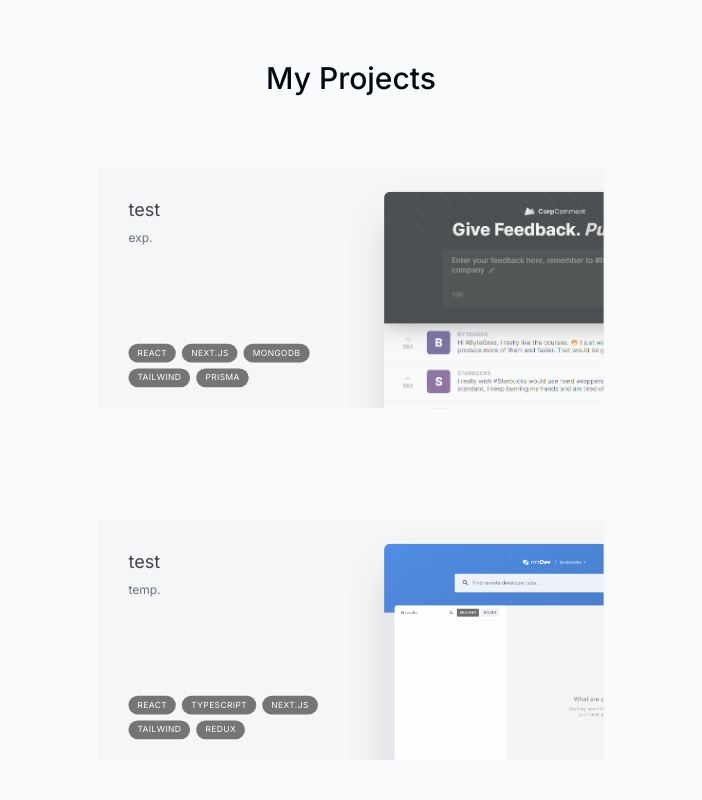
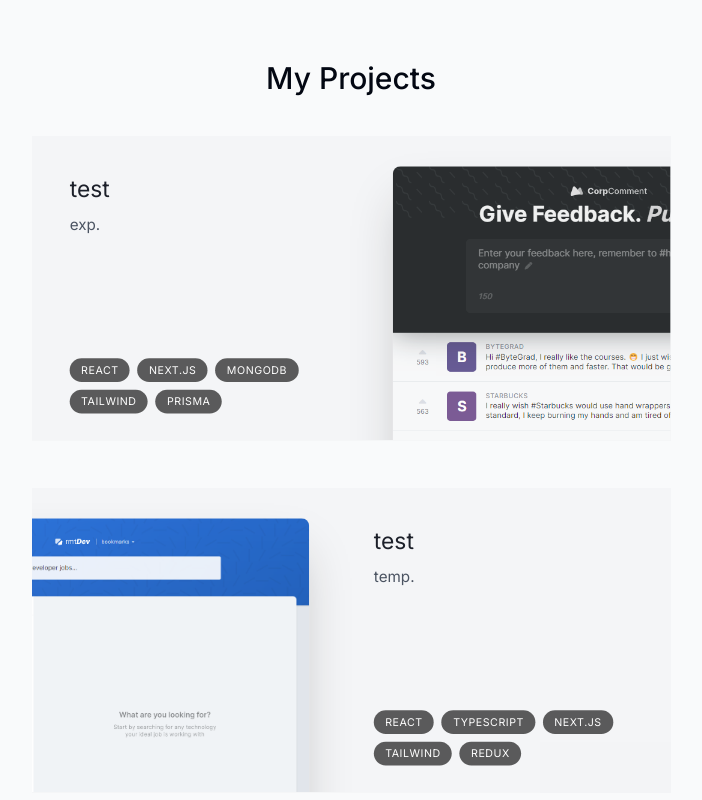
Before and after one commit to cisdell/personal_web_ver2, a Next.js app: page / in a window 1280 px wide. Shown: the part 860-1660 px from the top of the page, without its empty margins (289-991 px from the left). Built offline with nearby package versions, Linux system fonts and the light colour scheme.

Commit message:
tailwind shuffle

```diff
--- a/components/project.tsx
+++ b/components/project.tsx
@@ -1,6 +1,6 @@
 "use client";
 import { projectsData } from "@/lib/data";
-import { motion, useScroll } from "framer-motion";
+import { motion, useScroll, useTransform } from "framer-motion";
 import Image from "next/image";
 import { useRef } from "react";
 
@@ -17,17 +17,19 @@
     target: "",
     offset: ["0 1", "1.33 1"],
   });
+  const scaleProgress = useTransform(scrollYProgress, [0, 1], [0.8, 1]);
+  const opacityProgress = useTransform(scrollYProgress, [0, 1], [0.6, 1]);
 
   return (
     <motion.div
       ref={ref}
       style={{
-        scale: scrollYProgress,
-        opacity: scrollYProgress,
+        scale: scaleProgress,
+        opacity: opacityProgress,
       }}
-      className="sm:mb-8 last:mb-0"
+      className="group sm:mb-8 last:mb-0"
     >
-      <section className="group bg-gray-100 max-w-[42rem] border-black/5 overflow-hidden sm:pr-8 relative sm:h-[20rem] mb-3  even:pl-8 hover:bg-gray-200 transition">
+      <section className="bg-gray-100 max-w-[42rem] border-black/5 overflow-hidden sm:pr-8 relative sm:h-[20rem] mb-3  even:pl-8 hover:bg-gray-200 transition group-even:pl-8">
         <div className="pt-4 pb-7 px-5 sm:pl-10 sm:pr-2 sm:pt-10 sm:max-w-[50%] flex flex-col h-full group-even:ml-[18rem]">
           <h3 className="text-2xl">{title}</h3>
           <p className="mt-2 leading-relaxed text-gray-700">{description}</p>
```
